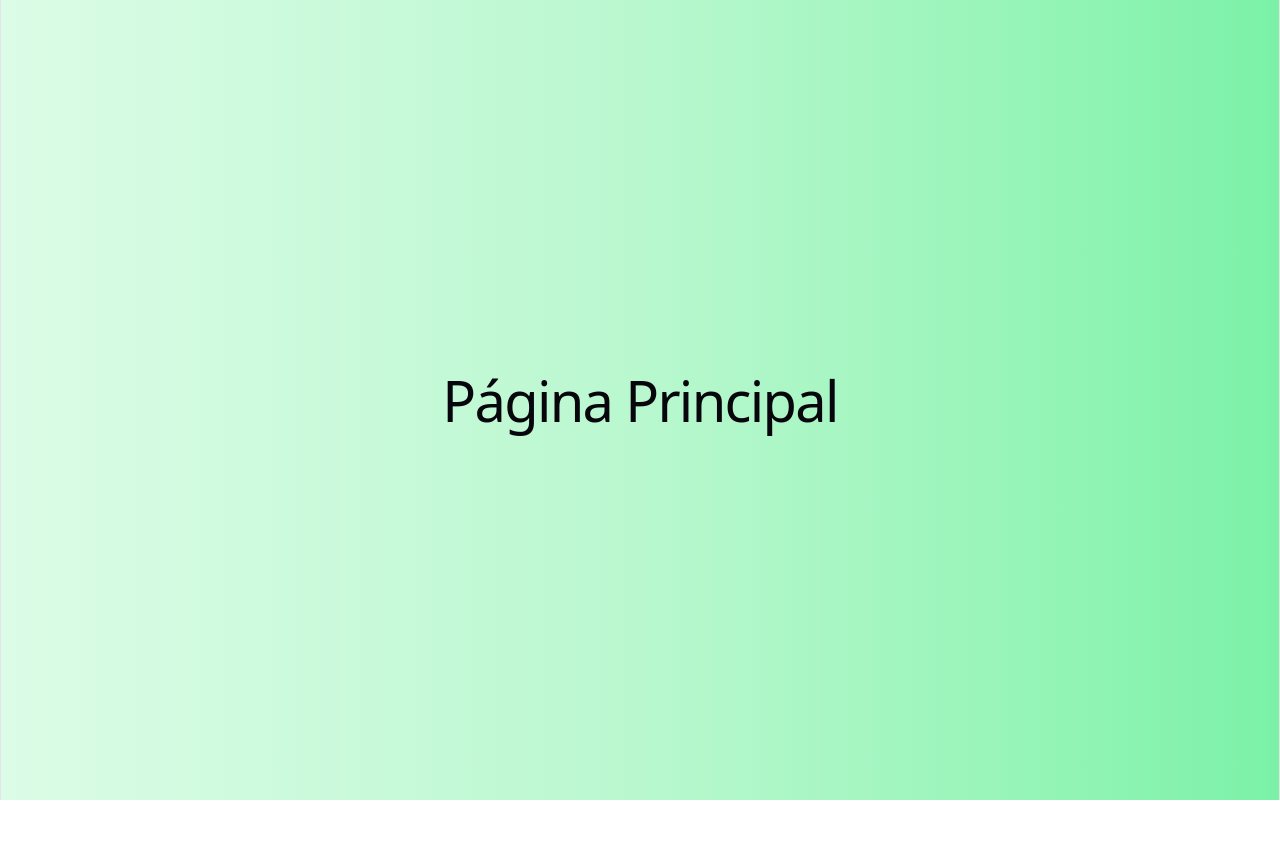
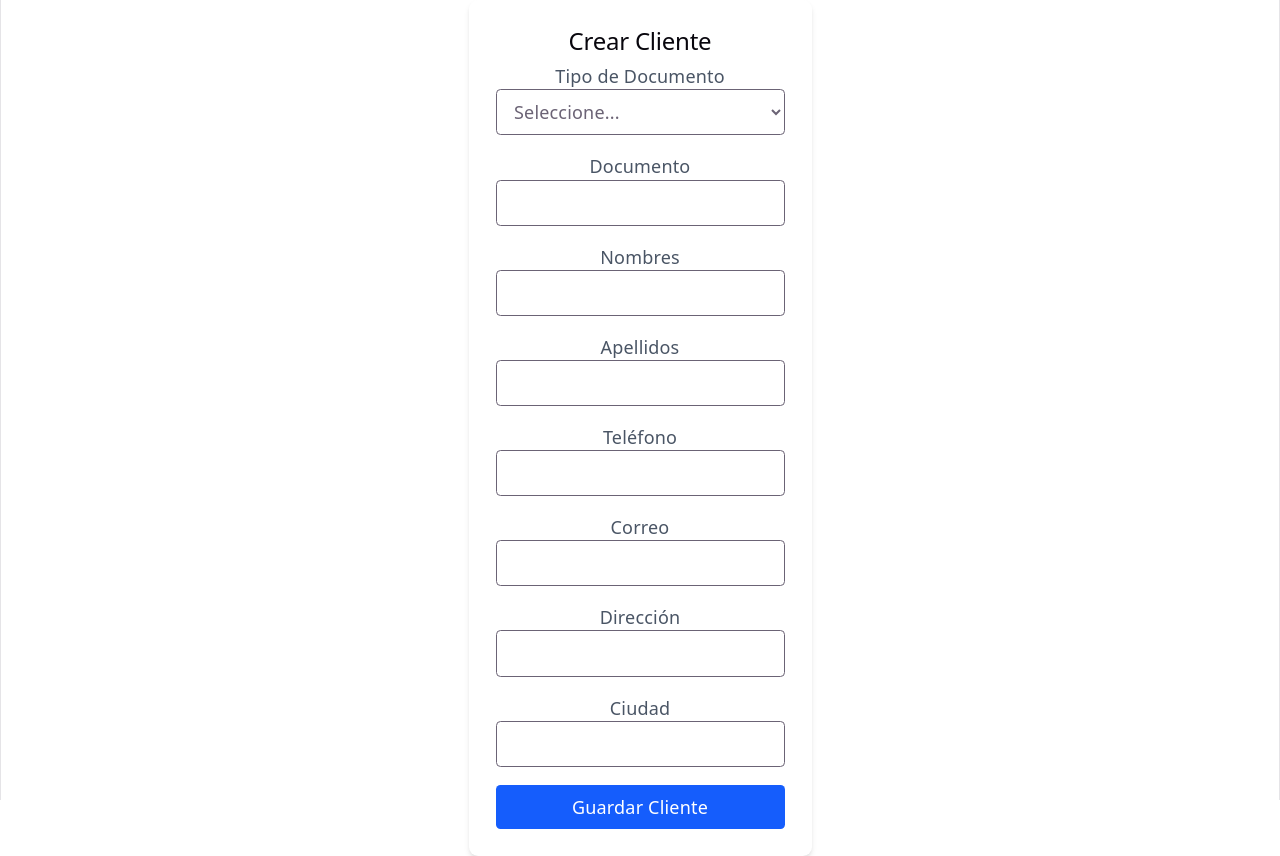
Before and after one commit to haiderTor/formativo, a React (Vite) app in the folder frontend/: page / in a window 1280 px wide. Before the commit the page ends 800 px from the top, so only its background shows below. Built offline with nearby package versions, Linux system fonts and the light colour scheme.

Commit message:
actualizacion clientes

```diff
--- a/frontend/src/components/clientes/clientes.jsx
+++ b/frontend/src/components/clientes/clientes.jsx
@@ -1,14 +1,134 @@
-export default function clientes() {
-    return(
-        <h1>holis</h1>
+import { useState } from "react";
 
+export default function ClienteForm() {
+  const [formData, setFormData] = useState({
+    tipo_documento: "",
+    documento: "",
+    nombres: "",
+    apellidos: "",
+    telefono: "",
+    correo: "",
+    direccion: "",
+    ciudad: ""
+  });
 
+  const handleChange = (e) => {
+    setFormData({
+      ...formData,
+      [e.target.name]: e.target.value
+    });
+  };
 
+  const handleSubmit = (e) => {
+    e.preventDefault();
+    console.log("Datos del cliente:", formData);
+    // Aquí podrías enviar los datos al backend con fetch/axios
+  };
+return (
+    <form
+      onSubmit={handleSubmit}
+      className="max-w-lg mx-auto bg-white shadow-md rounded-lg p-6 space-y-4"
+    >
+      <h2 className="text-xl font-bold text-gray-700">Crear Cliente</h2>
 
+      <div>
+        <label className="block text-gray-600">Tipo de Documento</label>
+        <select
+          name="tipo_documento"
+          value={formData.tipo_documento}
+          onChange={handleChange}
+          className="w-full border rounded px-3 py-2"
+        >
+          <option value="">Seleccione...</option>
+          <option value="CC">Cédula de Ciudadanía</option>
+          <option value="TI">Tarjeta de Identidad</option>
+          <option value="CE">Cédula de Extranjería</option>
+        </select>
+      </div>
 
+      <div>
+        <label className="block text-gray-600">Documento</label>
+        <input
+          type="text"
+          name="documento"
+          value={formData.documento}
+          onChange={handleChange}
+          className="w-full border rounded px-3 py-2"
+        />
+      </div>
 
+      <div>
+        <label className="block text-gray-600">Nombres</label>
+        <input
+          type="text"
+          name="nombres"
+          value={formData.nombres}
+          onChange={handleChange}
+          className="w-full border rounded px-3 py-2"
+        />
+      </div>
 
-    );
+      <div>
+        <label className="block text-gray-600">Apellidos</label>
+        <input
+          type="text"
+          name="apellidos"
+          value={formData.apellidos}
+          onChange={handleChange}
+          className="w-full border rounded px-3 py-2"
+        />
+      </div>
 
+      <div>
+        <label className="block text-gray-600">Teléfono</label>
+        <input
+          type="tel"
+          name="telefono"
+          value={formData.telefono}
+          onChange={handleChange}
+          className="w-full border rounded px-3 py-2"
+        />
+      </div>
 
+      <div>
+        <label className="block text-gray-600">Correo</label>
+        <input
+          type="email"
+          name="correo"
+          value={formData.correo}
+          onChange={handleChange}
+          className="w-full border rounded px-3 py-2"
+        />
+      </div>
+
+      <div>
+        <label className="block text-gray-600">Dirección</label>
+        <input
+          type="text"
+          name="direccion"
+          value={formData.direccion}
+          onChange={handleChange}
+          className="w-full border rounded px-3 py-2"
+        />
+      </div>
+
+      <div>
+        <label className="block text-gray-600">Ciudad</label>
+        <input
+          type="text"
+          name="ciudad"
+          value={formData.ciudad}
+          onChange={handleChange}
+          className="w-full border rounded px-3 py-2"
+        />
+      </div>
+
+      <button
+        type="submit"
+        className="w-full bg-blue-600 text-white py-2 rounded hover:bg-blue-700"
+      >
+        Guardar Cliente
+      </button>
+    </form>
+  );
 }
--- a/frontend/src/main.jsx
+++ b/frontend/src/main.jsx
@@ -4,9 +4,10 @@ import './index.css'
 // import App from './App.jsx'
 //import LoginPage from './components/login/login.jsx'
 import PrincipalPage from './components/principal/principal.jsx'
+import Clientes from './components/clientes/clientes.jsx'
 
 createRoot(document.getElementById('root')).render(
   <StrictMode>
-    <PrincipalPage />
+    <Clientes />
   </StrictMode>,
 )
```
